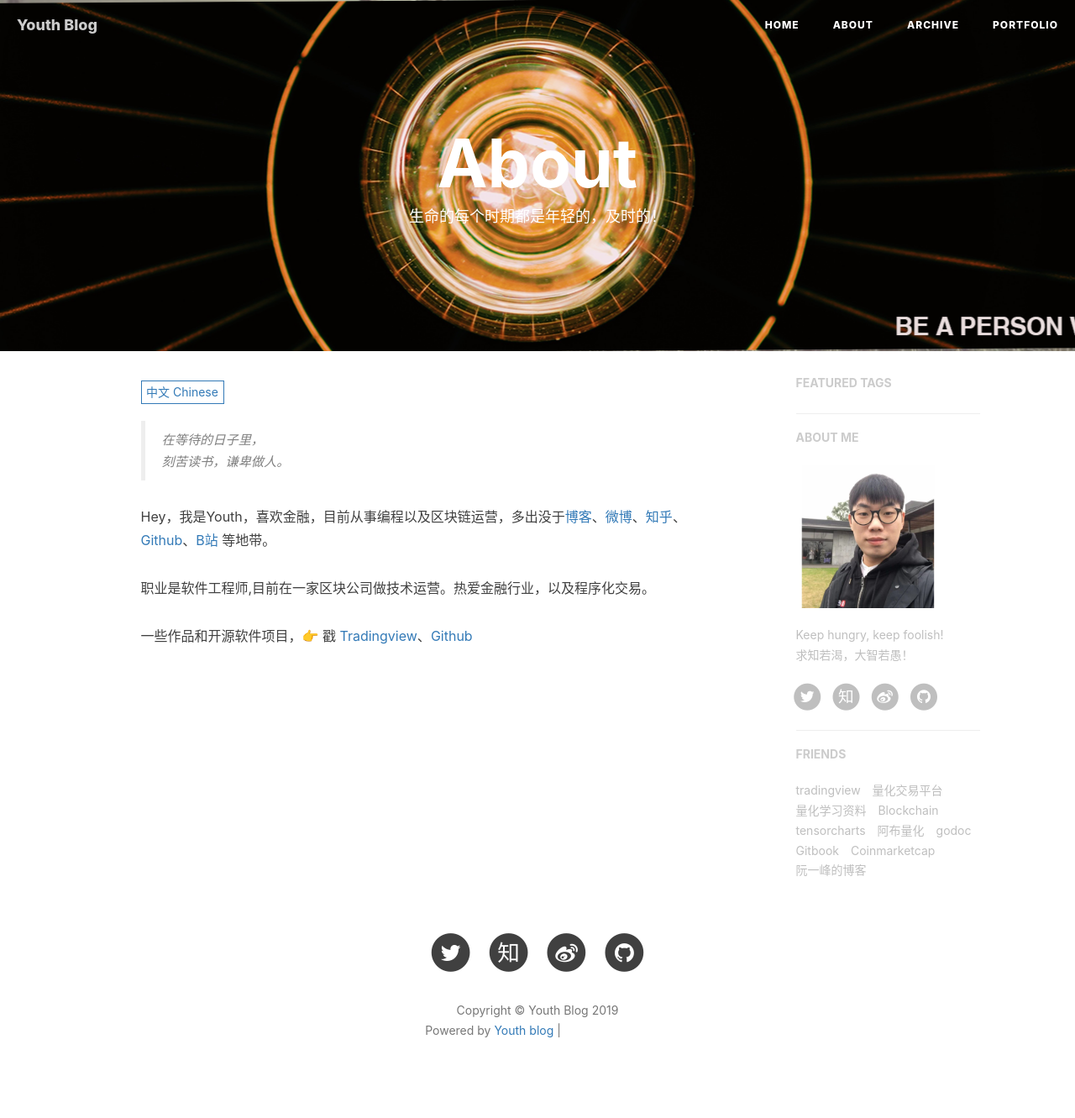
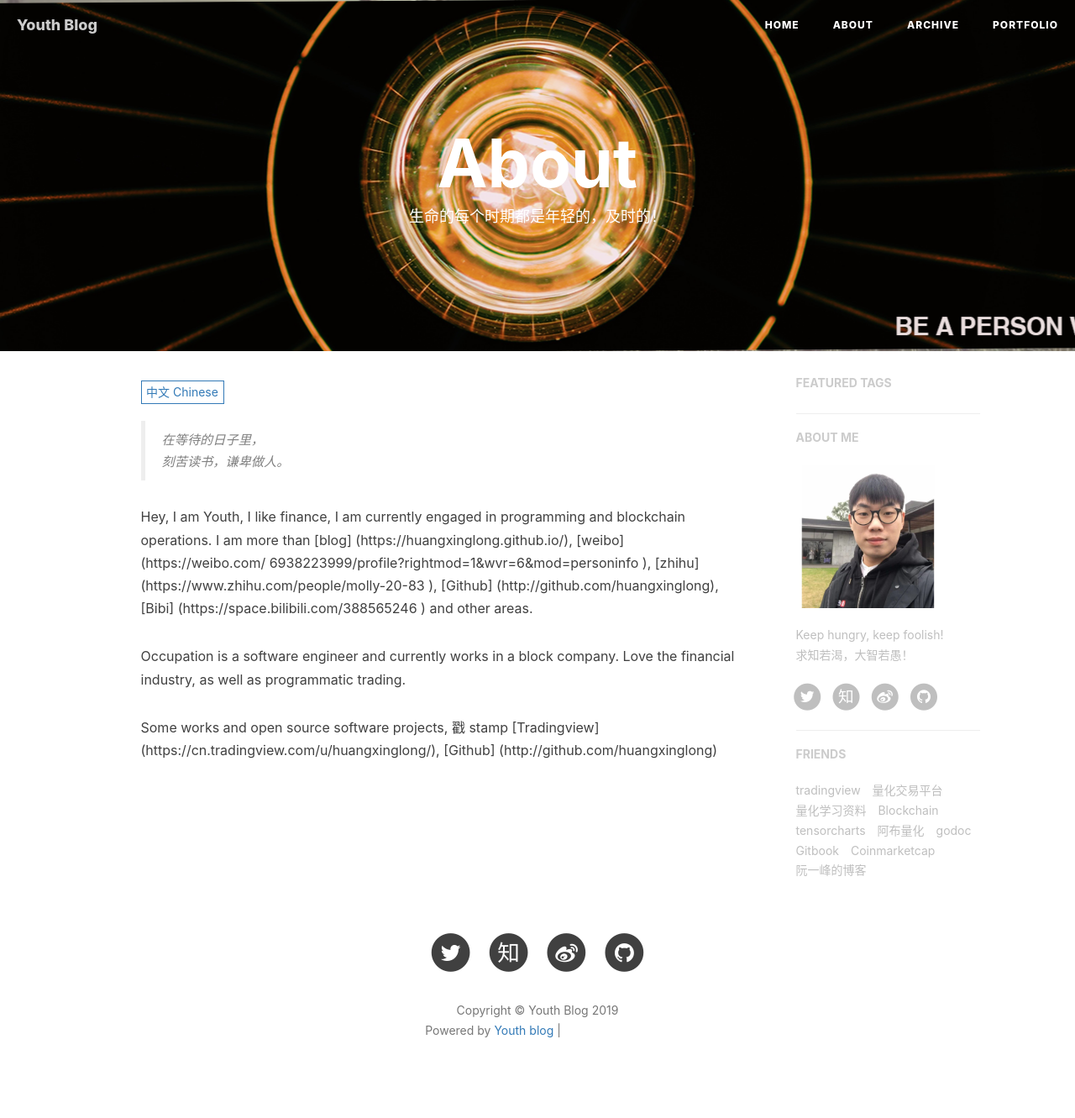
Before and after one commit to YouthTrading/youthtrading.github.io, a Jekyll site: the page built from about.html, in a window 1280 px wide. Shown: the whole page at 84% size. Built offline with Jekyll 4.4.1, drawn with Linux system fonts in a browser that asks for light colours; nearby versions of some CDN libraries; comment, search, counter and statistics services are not loaded; some of the changed lines change nothing that is shown; grey boxes are pictures that could not be loaded.

```diff
--- a/_includes/about/en.md
+++ b/_includes/about/en.md
@@ -1,33 +1,9 @@
 
 
-> Yet another man.
+> In the days of waiting,
+>Study hard, be humble and behave.
 
 
 Hi, I am *@huxpro* (Huang, Xuan), a software engineer & a designer. I am currently working on [Reason](https://reasonml.github.io/) and [Messenger.com](http://messenger.com/) at [Facebook](https://www.facebook.com/). I previously worked as Web Front-End Engineer at [Alibaba Trip](https://www.alitrip.com/); Web Front-End Infrastructure Team Lead at [Wepiao.com](https://www.crunchbase.com/organization/wepiao#/entity); And [Invited Consultant on PWA]((https://medium.com/elemefe/upgrading-ele-me-to-progressive-web-app-2a446832e509)) at [Ele.me](https://github.com/huangxinglong).
 
 I studied Digital Media Art and graduated from [Communication University of China](https://en.wikipedia.org/wiki/Communication_University_of_China) by 2016, and am studying Computer Science at [Rochester Institute of Technology](https://en.wikipedia.org/wiki/Rochester_Institute_of_Technology) from 2017.
-
-
-##### Talks
-
-- [Upgrading to Progressive Web Apps][9] · [JSConf China Shanghai 2017](http://2017.jsconf.cn/)
-- Building Progressive Web Apps · [CSDI Guangzhou 2017](http://www.csdisummit.com/)
-- The State of Progressive Web App · GDG IO Redux Beijing 2017
-- PWA Rehashing · Baidu HQ Beijing 2017
-- [Service Worker 101][5] · GDG DevFest Beijing 2016
-- [Progressive Web Apps][4] · QCon Shanghai 2016
-- Progressive Web App in my POV · GDG IO Redux Beijing 2016
-- [CSS Still Sucks 2015][2] · 2015
-- [JavaScript Modularization Journey][1] · 2015
-
-
-
-[1]: //huangxuan.me/2015/07/09/js-module-7day/
-[2]: //huangxuan.me/2015/12/28/css-sucks-2015/
-[3]: //huangxuan.me/2016/06/05/pwa-in-my-pov/
-[4]: //huangxuan.me/2016/10/20/pwa-qcon2016/
-[5]: //huangxuan.me/2016/11/20/sw-101-gdgdf/
-[6]: https://yanshuo.io/assets/player/?deck=58ac8598b123db0067292f92 "PWA Rehashing"
-[7]: https://yanshuo.io/assets/player/?deck=593ad6fbfe88c2006a0a0d6d "The State of PWA"
-[8]: https://yanshuo.io/assets/player/?deck=594d673d570c357d0698a950 "Building PWA"
-[9]: //huangxuan.me/jsconfcn2017/
--- a/_includes/about/zh.md
+++ b/_includes/about/zh.md
@@ -1,11 +1,11 @@
 > 在等待的日子里，
 > 刻苦读书，谦卑做人。
 
-Hey，我是Youth，喜欢金融，目前从事编程以及区块链运营，多出没于[博客](https://huangxinglong.github.io/)、[微博](https://weibo.com/6938223999/profile?rightmod=1&wvr=6&mod=personinfo
-)、[知乎](https://www.zhihu.com/people/molly-20-83
-)、[Github](http://github.com/huangxinglong)、[B站](https://space.bilibili.com/388565246
-) 等地带。
+Hey, I am Youth, I like finance, I am currently engaged in programming and blockchain operations. I am more than [blog] (https://huangxinglong.github.io/), [weibo] (https://weibo.com/ 6938223999/profile?rightmod=1&wvr=6&mod=personinfo
+), [zhihu] (https://www.zhihu.com/people/molly-20-83
+), [Github] (http://github.com/huangxinglong), [Bibi] (https://space.bilibili.com/388565246
+) and other areas.
 
-职业是软件工程师,目前在一家区块公司做技术运营。热爱金融行业，以及程序化交易。
+Occupation is a software engineer and currently works in a block company. Love the financial industry, as well as programmatic trading.
 
-一些作品和开源软件项目，👉 戳 [Tradingview](https://cn.tradingview.com/u/huangxinglong/)、[Github](http://github.com/huangxinglong)
+Some works and open source software projects, 戳 stamp [Tradingview] (https://cn.tradingview.com/u/huangxinglong/), [Github] (http://github.com/huangxinglong)
```
